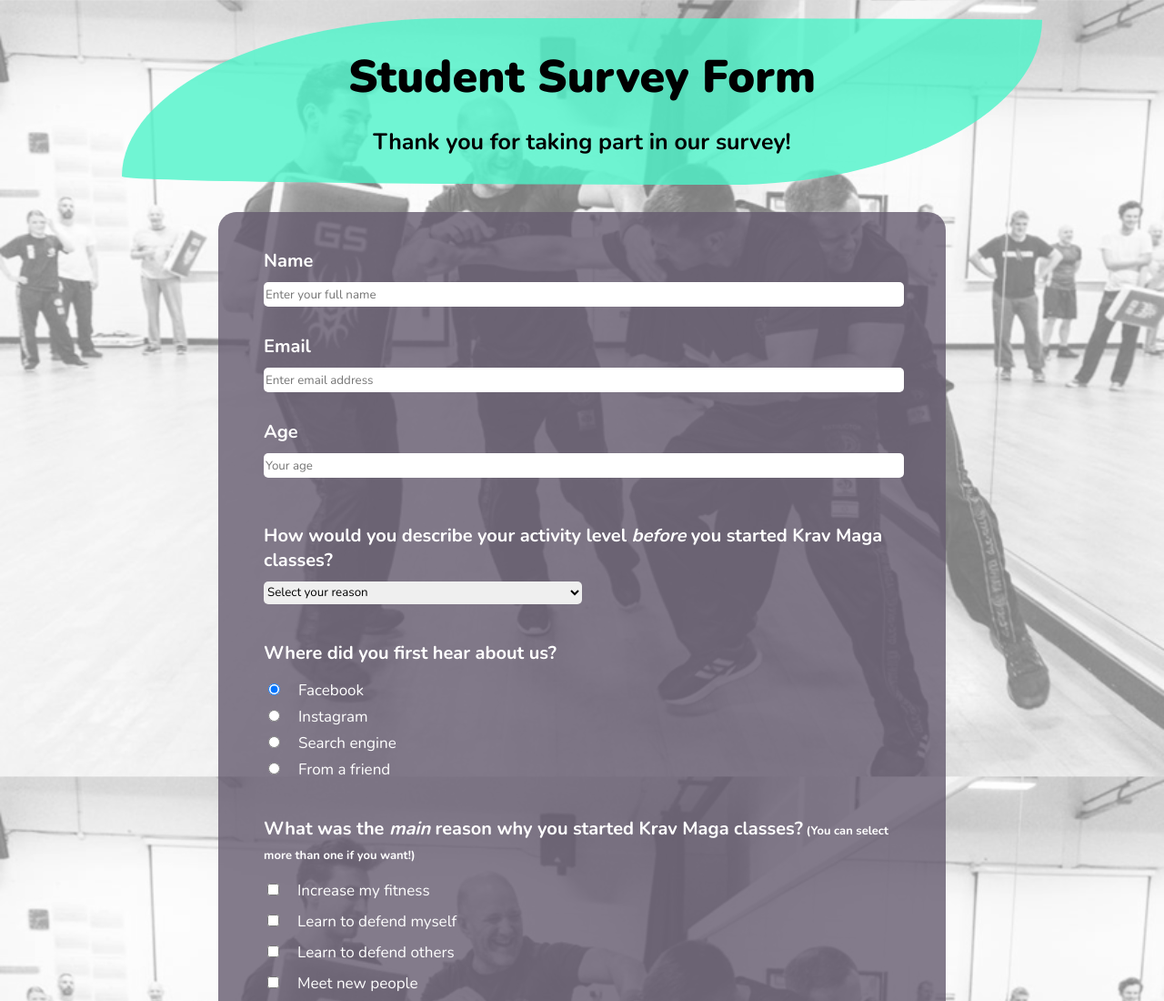
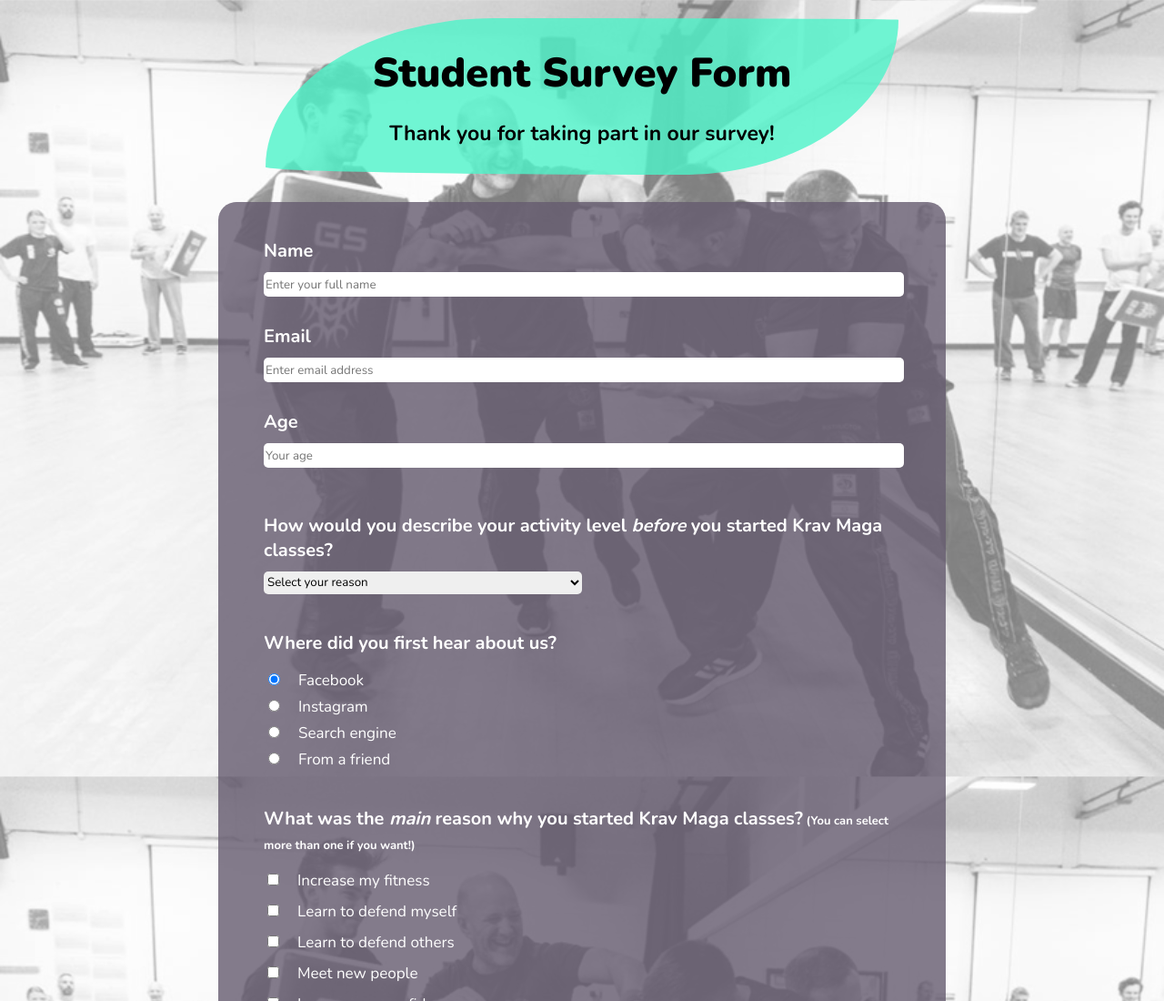
Before and after one commit to LivBurton/Survey-Form, a plain HTML site: page index.html in a window 1280 px wide. Shown: the top 1100 px of the page at 91% size. Drawn offline with nearby package versions, Linux system fonts and the light colour scheme.

Commit message:
Second Responsive

```diff
--- a/style.css
+++ b/style.css
@@ -12,7 +12,7 @@ body {
 
 .header {
 	background-color: hsl(165, 88%, 63%, 0.8);
-	width: 80%;
+	width: 55%;
 	margin: 0 auto;
 	border-radius: 36% 64% 34% 66% / 95% 1% 99% 5%;
 	border-color: hsl(270, 10%, 40%);
@@ -40,12 +40,16 @@ h1 {
 
 /* If the screen size is 601px wide or more */
 @media screen and (min-width: 601px) {
+	.header {
+		width: 55%;
+	}
+
 	h1 {
-		font-size: 50px;
+		font-size: 3.5vw;//was 50px
 	}
 
 	.pDescription {
-		font-size: 25px;
+		font-size: 1.8vw;//was 25px
 	}
 }
 
```
